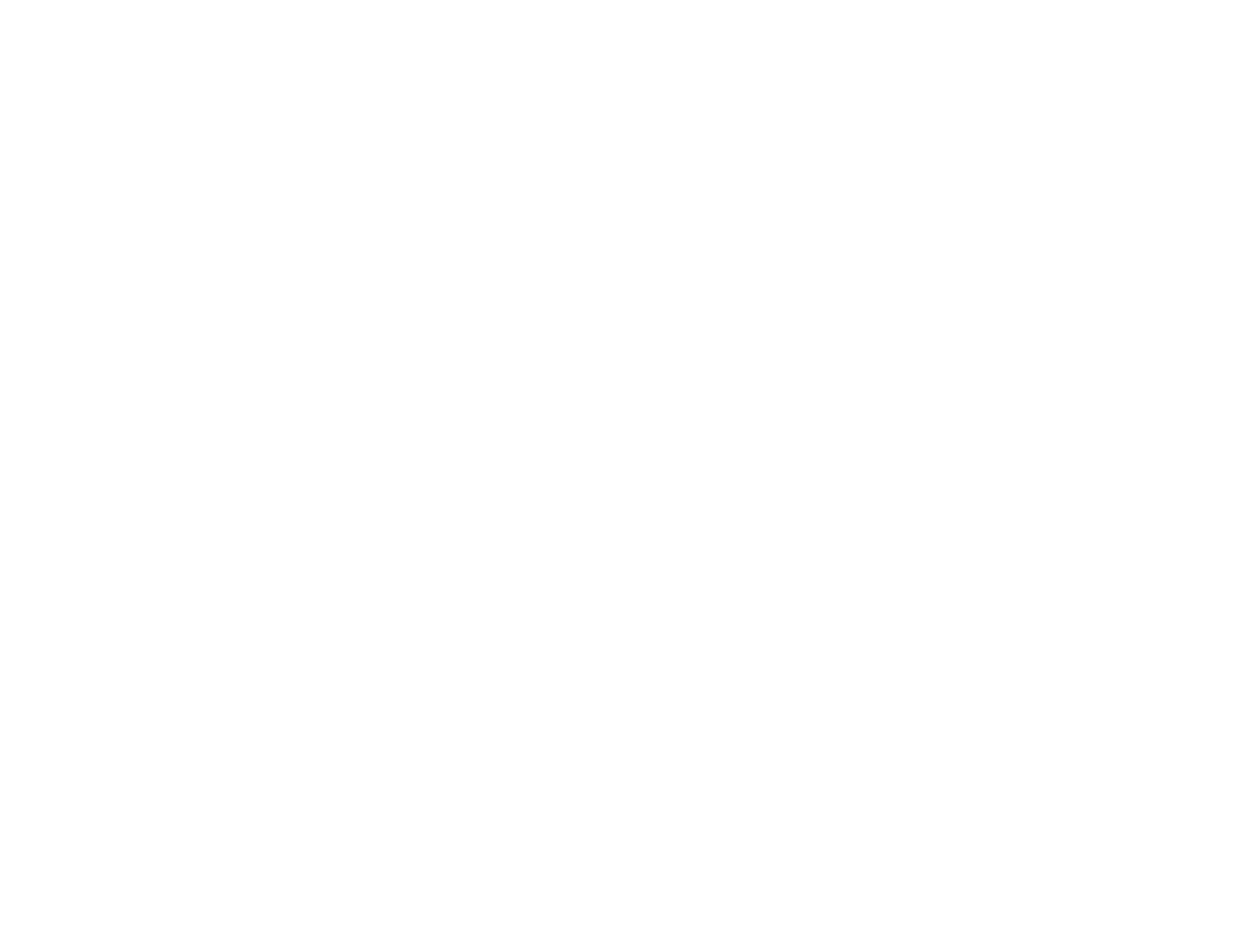
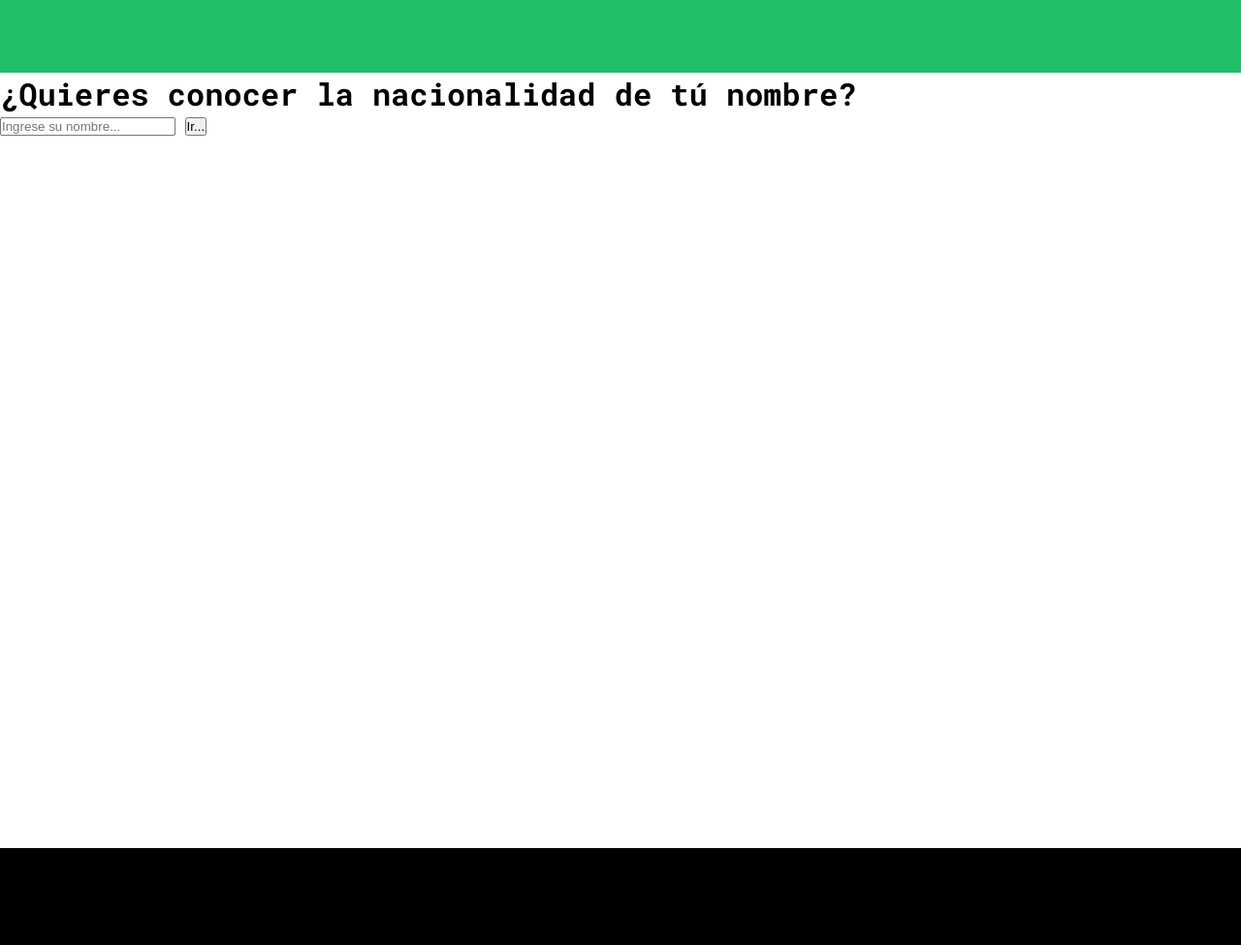
Before and after one commit to carlos-a-pv/nationalize, a plain HTML site: page public/index.html in a window 1280 px wide. Shown: the whole page at 97% size. Before the commit the page ends 800 px from the top, so only its background shows below. Drawn offline with Linux system fonts and the light colour scheme.

Commit message:
firts part

```diff
--- a/public/index.html
+++ b/public/index.html
@@ -6,9 +6,25 @@
     <meta name="viewport" content="width=device-width, initial-scale=1.0">
     <!-- ESTILOS -->
     <link rel="stylesheet" href="../styles.css">
+    <!-- FONTS -->
+    <link rel="preconnect" href="https://fonts.googleapis.com">
+    <link rel="preconnect" href="https://fonts.gstatic.com" crossorigin>
+    <link href="https://fonts.googleapis.com/css2?family=Roboto+Mono:wght@400;700&family=Roboto:wght@400;700&display=swap" rel="stylesheet">
     <title>Nationalize</title>
 </head>
 <body>
+    <header>
+    </header>
+    <main>
+        <h1>¿Quieres conocer la nacionalidad de tú nombre?</h1>
+        <input type="text" placeholder="Ingrese su nombre...">
+        <button>Ir...</button>
+    </main>
+    <footer>
 
+    </footer>
+
+    <script src="../main.js">
+    </script>
 </body>
 </html>
--- a/styles.css
+++ b/styles.css
@@ -0,0 +1,33 @@
+* {
+    margin: 0;
+    padding: 0;
+    box-sizing: border-box;
+}
+body {
+    /* color: #fff; */
+    /* background-color: #22BF6B; */
+    font-family: 'Roboto', sans-serif;
+    font-family: 'Roboto Mono', monospace;
+}
+/* HEADER */
+header {
+    width: 100%;
+    height: 75px;
+    background-color: #22BF6B;
+}
+
+/* ------------------------------------------------------------------------- */
+/* MAIN */
+main {
+    width: 100%;
+    height: 800px;
+
+}
+
+/* ------------------------------------------------------------------------- */
+/* FOOTER */
+footer {
+    width: 100%;
+    height: 100px;
+    background-color: #000
+}
```
